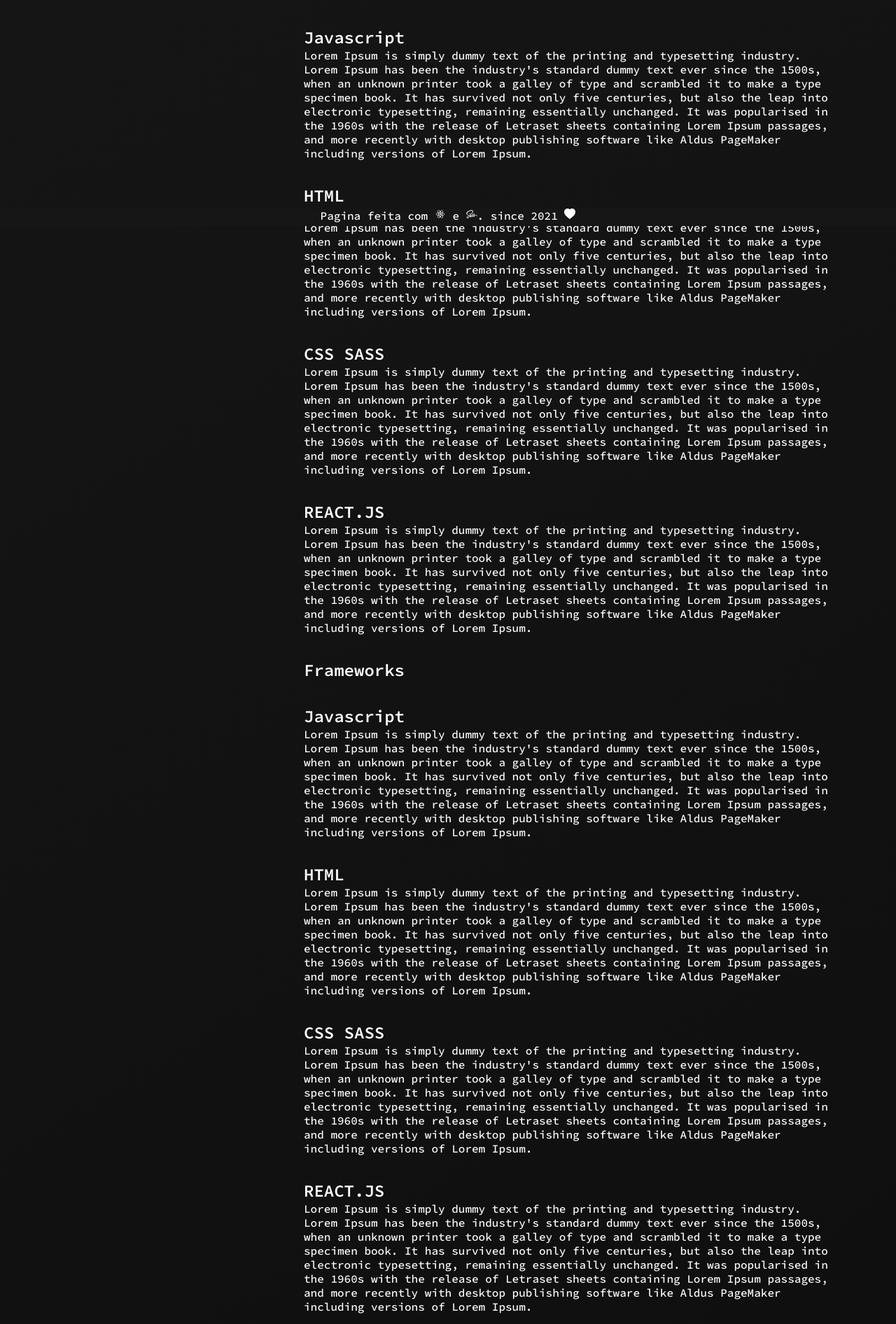
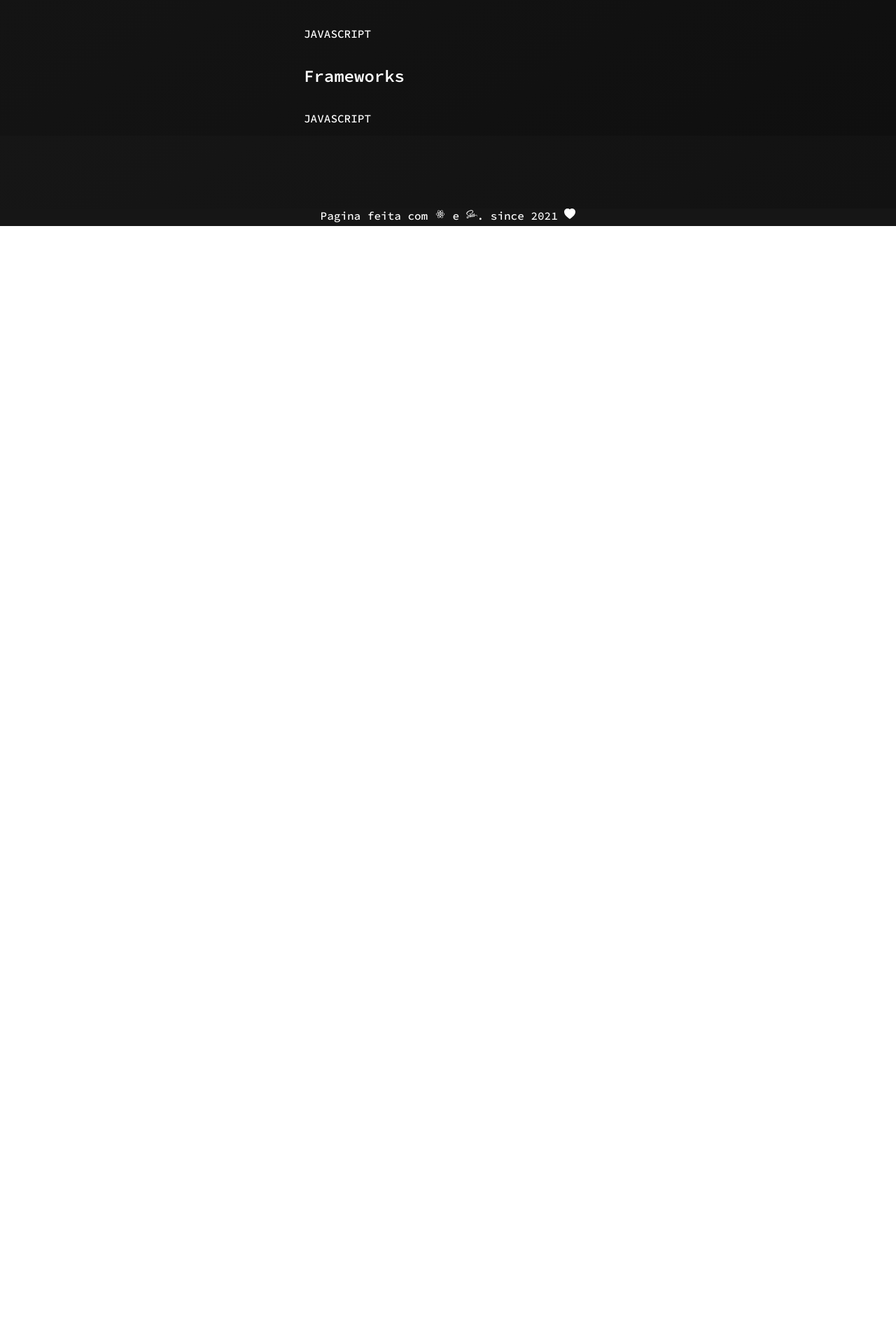
Before and after one commit to juliofilizzola/juliofilizzola-portfolio, a React (Create React App) app: page /about in a window 1280 px wide. Shown: the part 477-2369 px from the top of the page at 70% size. After the commit the page ends 800 px from the top, so only its background shows below. Built offline with nearby package versions, Linux system fonts and the light colour scheme.

Commit message:
fixed skills

```diff
--- a/src/components/Skills.jsx
+++ b/src/components/Skills.jsx
@@ -6,33 +6,12 @@
   return (
     <div>
       <div className="skills">
-        <h1>My Hard Skills</h1>
+        <h1>Minhas Hards Skills</h1>
 
         <div className="skills-hard">
           <h1>Languages</h1>
           <div>
-            <h2>Javascript</h2>
-            <p>
-              Lorem Ipsum is simply dummy text of the printing and typesetting industry. Lorem Ipsum has been the industry's standard dummy text ever since the 1500s, when an unknown printer took a galley of type and scrambled it to make a type specimen book. It has survived not only five centuries, but also the leap into electronic typesetting, remaining essentially unchanged. It was popularised in the 1960s with the release of Letraset sheets containing Lorem Ipsum passages, and more recently with desktop publishing software like Aldus PageMaker including versions of Lorem Ipsum.
-              </p>
-          </div>
-          <div>
-            <h2>HTML</h2>
-            <p>
-              Lorem Ipsum is simply dummy text of the printing and typesetting industry. Lorem Ipsum has been the industry's standard dummy text ever since the 1500s, when an unknown printer took a galley of type and scrambled it to make a type specimen book. It has survived not only five centuries, but also the leap into electronic typesetting, remaining essentially unchanged. It was popularised in the 1960s with the release of Letraset sheets containing Lorem Ipsum passages, and more recently with desktop publishing software like Aldus PageMaker including versions of Lorem Ipsum.
-              </p>
-          </div>
-          <div>
-            <h2>CSS <span>SASS</span></h2>
-            <p>
-              Lorem Ipsum is simply dummy text of the printing and typesetting industry. Lorem Ipsum has been the industry's standard dummy text ever since the 1500s, when an unknown printer took a galley of type and scrambled it to make a type specimen book. It has survived not only five centuries, but also the leap into electronic typesetting, remaining essentially unchanged. It was popularised in the 1960s with the release of Letraset sheets containing Lorem Ipsum passages, and more recently with desktop publishing software like Aldus PageMaker including versions of Lorem Ipsum.
-              </p>
-          </div>
-          <div>
-            <h2>REACT.JS</h2>
-            <p>
-              Lorem Ipsum is simply dummy text of the printing and typesetting industry. Lorem Ipsum has been the industry's standard dummy text ever since the 1500s, when an unknown printer took a galley of type and scrambled it to make a type specimen book. It has survived not only five centuries, but also the leap into electronic typesetting, remaining essentially unchanged. It was popularised in the 1960s with the release of Letraset sheets containing Lorem Ipsum passages, and more recently with desktop publishing software like Aldus PageMaker including versions of Lorem Ipsum.
-              </p>
+            JAVASCRIPT
           </div>
         </div>
 
@@ -40,30 +19,8 @@
 
 
           <h2> Frameworks</h2>
-
           <div>
-            <h2>Javascript</h2>
-            <p>
-              Lorem Ipsum is simply dummy text of the printing and typesetting industry. Lorem Ipsum has been the industry's standard dummy text ever since the 1500s, when an unknown printer took a galley of type and scrambled it to make a type specimen book. It has survived not only five centuries, but also the leap into electronic typesetting, remaining essentially unchanged. It was popularised in the 1960s with the release of Letraset sheets containing Lorem Ipsum passages, and more recently with desktop publishing software like Aldus PageMaker including versions of Lorem Ipsum.
-              </p>
-          </div>
-          <div>
-            <h2>HTML</h2>
-            <p>
-              Lorem Ipsum is simply dummy text of the printing and typesetting industry. Lorem Ipsum has been the industry's standard dummy text ever since the 1500s, when an unknown printer took a galley of type and scrambled it to make a type specimen book. It has survived not only five centuries, but also the leap into electronic typesetting, remaining essentially unchanged. It was popularised in the 1960s with the release of Letraset sheets containing Lorem Ipsum passages, and more recently with desktop publishing software like Aldus PageMaker including versions of Lorem Ipsum.
-              </p>
-          </div>
-          <div>
-            <h2>CSS <span>SASS</span></h2>
-            <p>
-              Lorem Ipsum is simply dummy text of the printing and typesetting industry. Lorem Ipsum has been the industry's standard dummy text ever since the 1500s, when an unknown printer took a galley of type and scrambled it to make a type specimen book. It has survived not only five centuries, but also the leap into electronic typesetting, remaining essentially unchanged. It was popularised in the 1960s with the release of Letraset sheets containing Lorem Ipsum passages, and more recently with desktop publishing software like Aldus PageMaker including versions of Lorem Ipsum.
-              </p>
-          </div>
-          <div>
-            <h2>REACT.JS</h2>
-            <p>
-              Lorem Ipsum is simply dummy text of the printing and typesetting industry. Lorem Ipsum has been the industry's standard dummy text ever since the 1500s, when an unknown printer took a galley of type and scrambled it to make a type specimen book. It has survived not only five centuries, but also the leap into electronic typesetting, remaining essentially unchanged. It was popularised in the 1960s with the release of Letraset sheets containing Lorem Ipsum passages, and more recently with desktop publishing software like Aldus PageMaker including versions of Lorem Ipsum.
-              </p>
+            JAVASCRIPT
           </div>
         </div>
       </div>
@@ -71,4 +28,4 @@
   )
 }
 
-export default Skills
+export default Skills;
```
